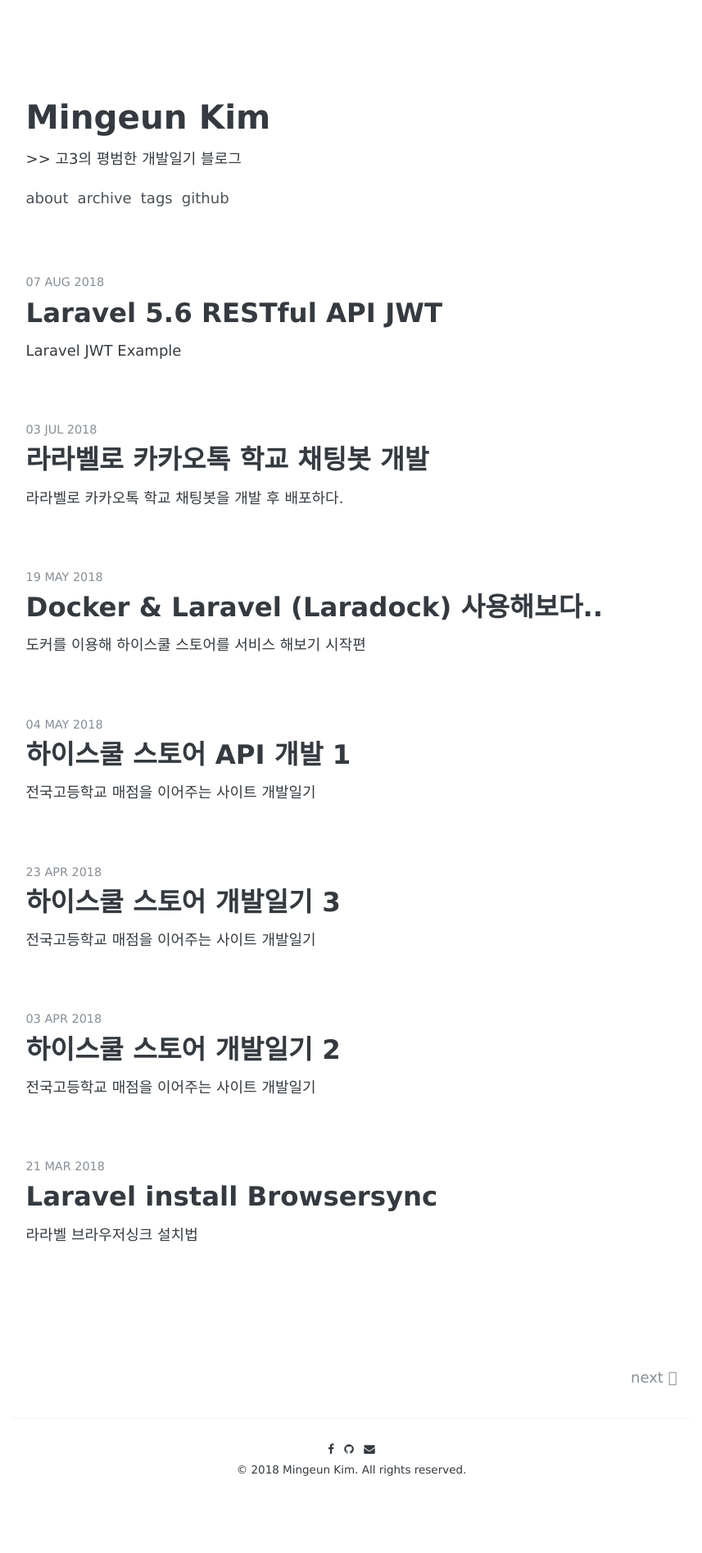
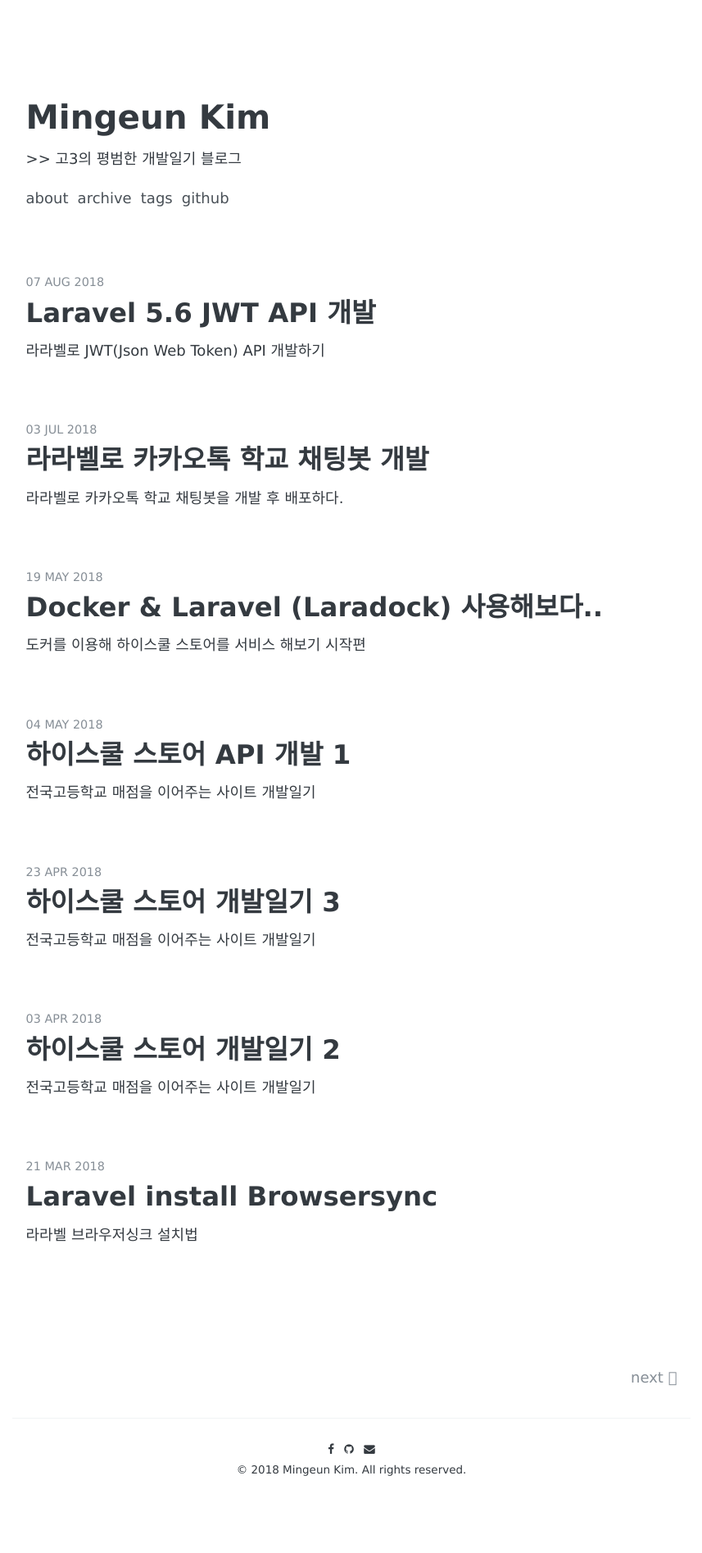
Before and after one commit to mingeunkim/mingeunkim.github.io, a Jekyll site: the page built from index.html, in a window 1280 px wide. Shown: the whole page at 82% size, without its empty margins (211-1068 px from the left). Built offline with Jekyll 4.4.1, drawn with Linux system fonts in a browser that asks for light colours; some web fonts are replaced; the list of posts is cut into pages by our own code.

Commit message:
디스크립션 수정

```diff
--- a/_posts/2018-08-07-laravel-jwt.md
+++ b/_posts/2018-08-07-laravel-jwt.md
@@ -1,7 +1,7 @@
 ---
 layout: post
-title: 'Laravel 5.6 RESTful API JWT'
-description: 'Laravel JWT Example'
+title: 'Laravel 5.6 JWT API 개발'
+description: '라라벨로 JWT(Json Web Token) API 개발하기'
 date: 2018-08-07
 author: 김민근
 tags: [Laravel, JWT, Json Web Token]
```
